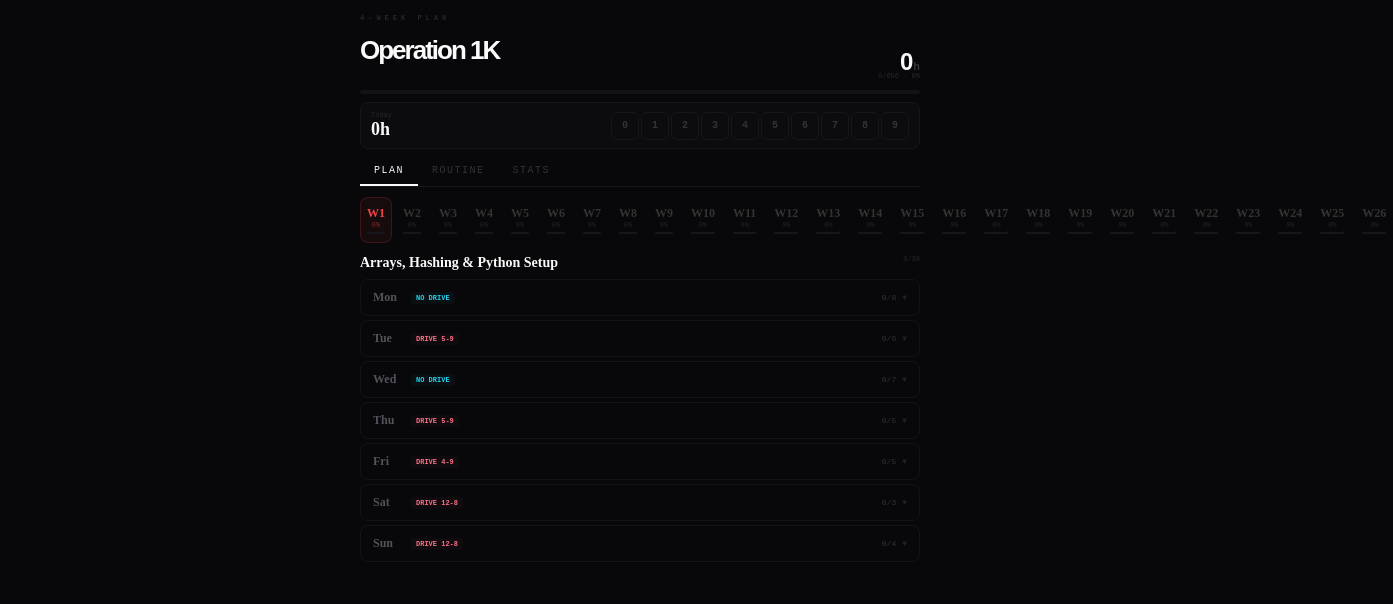
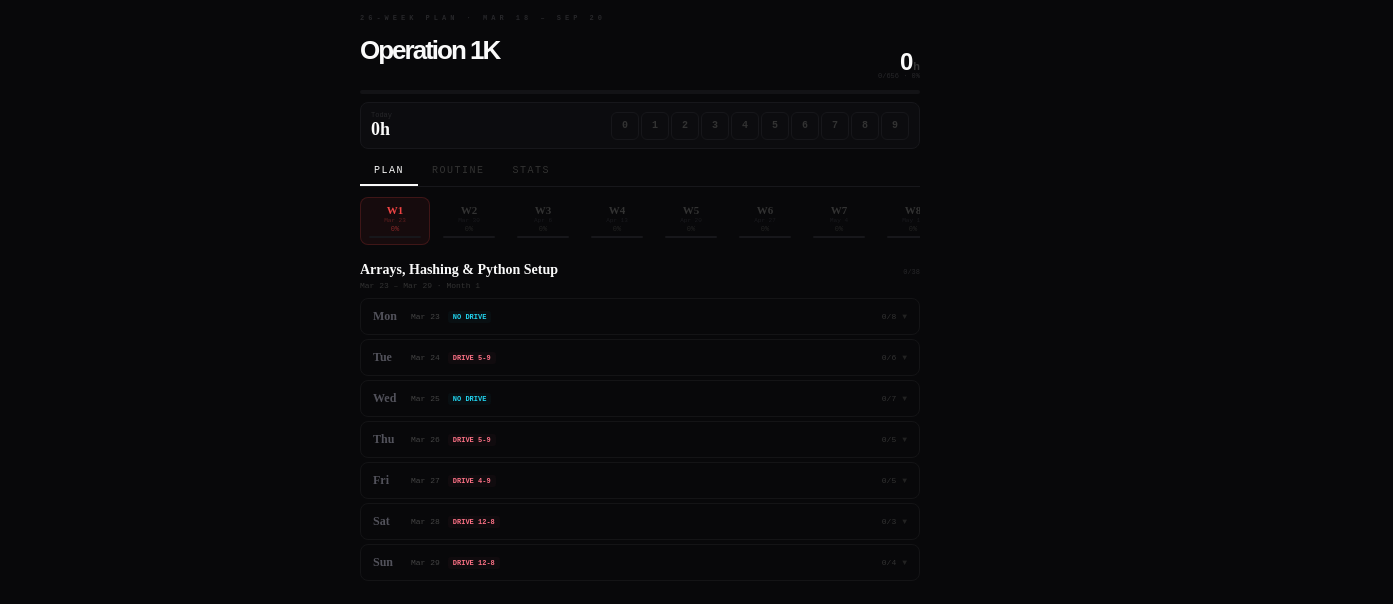
Before and after one commit to kishormorol/operation-1k, a React (Vite) app: page / in a window 1280 px wide. Shown: the top 604 px of the page, 1393 px wide, since content can reach past the window. Built offline with nearby package versions, Linux system fonts and the light colour scheme.

Commit message:
full 26-week plan with dates, Mar 23 - Sep 20

```diff
--- a/src/App.jsx
+++ b/src/App.jsx
@@ -6,6 +6,39 @@ const DAY_NAMES = ['Sun','Mon','Tue','Wed','Thu','Fri','Sat'];
 const today = () => new Date().toISOString().split('T')[0];
 const todayDay = () => DAY_NAMES[new Date().getDay()];
 const QUICK_MINS = [10, 15, 20, 30, 45, 60, 90, 120];
+
+// Start date: March 23, 2026 (Monday) = Week 1 Day 1
+// March 18-22 is Week 0 (setup)
+const PLAN_START = new Date(2026, 2, 23); // Month is 0-indexed, so 2 = March
+const DAY_MAP = { Mon:0, Tue:1, Wed:2, Thu:3, Fri:4, Sat:5, Sun:6 };
+const MONTHS = ['Jan','Feb','Mar','Apr','May','Jun','Jul','Aug','Sep','Oct','Nov','Dec'];
+
+const getWeekDates = (weekIndex) => {
+  // weekIndex 0 = Week 1 in WEEKS_DATA (id:1), starts Mar 23
+  const weekStart = new Date(PLAN_START);
+  weekStart.setDate(weekStart.getDate() + weekIndex * 7);
+  const weekEnd = new Date(weekStart);
+  weekEnd.setDate(weekEnd.getDate() + 6);
+  return {
+    start: `${MONTHS[weekStart.getMonth()]} ${weekStart.getDate()}`,
+    end: `${MONTHS[weekEnd.getMonth()]} ${weekEnd.getDate()}`,
+  };
+};
+
+const getDayDate = (weekIndex, dayName) => {
+  const offset = DAY_MAP[dayName] || 0;
+  const date = new Date(PLAN_START);
+  date.setDate(date.getDate() + weekIndex * 7 + offset);
+  return `${MONTHS[date.getMonth()]} ${date.getDate()}`;
+};
+
+const isToday = (weekIndex, dayName) => {
+  const offset = DAY_MAP[dayName] || 0;
+  const date = new Date(PLAN_START);
+  date.setDate(date.getDate() + weekIndex * 7 + offset);
+  const now = new Date();
+  return date.getFullYear() === now.getFullYear() && date.getMonth() === now.getMonth() && date.getDate() === now.getDate();
+};
 
 const fmtTime = (m) => {
   if (!m) return '';
@@ -71,7 +104,7 @@ export default function App() {
       {/* Header */}
       <div style={{ display: 'flex', justifyContent: 'space-between', alignItems: 'flex-end', marginBottom: 10 }}>
         <div>
-          <div style={{ fontSize: 7, color: '#27272A', letterSpacing: 4, textTransform: 'uppercase', fontWeight: 700 }}>4-Week Plan</div>
+          <div style={{ fontSize: 7, color: '#27272A', letterSpacing: 4, textTransform: 'uppercase', fontWeight: 700 }}>26-Week Plan · Mar 18 – Sep 20</div>
           <h1 style={{ fontFamily: "'Outfit',sans-serif", fontSize: 26, fontWeight: 900, color: '#FAFAFA', letterSpacing: -2, lineHeight: .9 }}>Operation 1K</h1>
         </div>
         <div style={{ textAlign: 'right' }}>
@@ -106,22 +139,27 @@ export default function App() {
       {/* PLAN */}
       {view === 'plan' && (
         <div>
-          <div style={{ display: 'flex', gap: 4, marginBottom: 12 }}>
+          <div style={{ display: 'flex', gap: 4, marginBottom: 12, overflowX: 'auto', paddingBottom: 4 }}>
             {WEEKS_DATA.map((w, i) => {
               const p = getWeekProg(i); const on = i === selWeek;
+              const wd = getWeekDates(i);
               return (
                 <div key={i} onClick={() => { setSelWeek(i); setSelDay(null); }}
-                  style={{ flex: 1, cursor: 'pointer', padding: '8px 6px', borderRadius: 8, textAlign: 'center', background: on ? w.accent + '10' : 'transparent', border: `1px solid ${on ? w.accent + '30' : 'transparent'}` }}>
-                  <div style={{ fontFamily: "'Outfit'", fontSize: 12, fontWeight: 800, color: on ? w.accent : '#333' }}>W{w.id}</div>
-                  <div style={{ fontSize: 7, color: on ? w.accent + '80' : '#222' }}>{p.pct}%</div>
+                  style={{ cursor: 'pointer', padding: '6px 8px', borderRadius: 8, textAlign: 'center', background: on ? w.accent + '10' : 'transparent', border: `1px solid ${on ? w.accent + '30' : 'transparent'}`, minWidth: 52, flexShrink: 0 }}>
+                  <div style={{ fontFamily: "'Outfit'", fontSize: 11, fontWeight: 800, color: on ? w.accent : '#333' }}>W{w.id}</div>
+                  <div style={{ fontSize: 6, color: on ? w.accent + '55' : '#1A1A1E', marginTop: 1 }}>{wd.start}</div>
+                  <div style={{ fontSize: 7, color: on ? w.accent + '80' : '#222', marginTop: 1 }}>{p.pct}%</div>
                   {p.mins > 0 && <div style={{ fontSize: 6, color: '#10B981', marginTop: 1 }}>{fmtTime(p.mins)}</div>}
                   <div style={{ height: 2, background: '#17171B', borderRadius: 1, marginTop: 3, overflow: 'hidden' }}><div style={{ height: '100%', background: w.accent, width: `${p.pct}%` }} /></div>
                 </div>
               );
             })}
           </div>
-          <div style={{ display: 'flex', justifyContent: 'space-between', marginBottom: 8 }}>
-            <span style={{ fontFamily: "'Outfit'", fontSize: 14, fontWeight: 700, color: '#FAFAFA' }}>{week.title}</span>
+          <div style={{ display: 'flex', justifyContent: 'space-between', alignItems: 'baseline', marginBottom: 8 }}>
+            <div>
+              <span style={{ fontFamily: "'Outfit'", fontSize: 14, fontWeight: 700, color: '#FAFAFA' }}>{week.title}</span>
+              <div style={{ fontSize: 8, color: '#333', marginTop: 2 }}>{getWeekDates(selWeek).start} – {getWeekDates(selWeek).end} · Month {week.month}</div>
+            </div>
             <span style={{ fontSize: 7, color: '#27272A' }}>{getWeekProg(selWeek).done}/{getWeekProg(selWeek).total}</span>
           </div>
 
@@ -131,12 +169,16 @@ export default function App() {
             const isOpen = selDay === di;
             const allDone = dayDone === d.tasks.length && d.tasks.length > 0;
             const nd = d.tag.includes('NO');
+            const dayDate = getDayDate(selWeek, d.day);
+            const isTodayDay = isToday(selWeek, d.day);
             return (
-              <div key={di} style={{ marginBottom: 4, border: `1px solid ${isOpen ? week.accent + '25' : '#141416'}`, borderRadius: 8, overflow: 'hidden' }}>
+              <div key={di} style={{ marginBottom: 4, border: `1px solid ${isTodayDay ? '#FBBF2440' : isOpen ? week.accent + '25' : '#141416'}`, borderRadius: 8, overflow: 'hidden', background: isTodayDay ? '#FBBF2405' : 'transparent' }}>
                 <div onClick={() => setSelDay(isOpen ? null : di)} style={{ padding: '10px 12px', cursor: 'pointer', display: 'flex', alignItems: 'center', justifyContent: 'space-between' }}>
                   <div style={{ display: 'flex', alignItems: 'center', gap: 8 }}>
-                    <span style={{ fontFamily: "'Outfit'", fontSize: 12, fontWeight: 700, color: isOpen ? week.accent : '#52525B', width: 30 }}>{d.day}</span>
+                    <span style={{ fontFamily: "'Outfit'", fontSize: 12, fontWeight: 700, color: isTodayDay ? '#FBBF24' : isOpen ? week.accent : '#52525B', width: 30 }}>{d.day}</span>
+                    <span style={{ fontSize: 8, color: isTodayDay ? '#FBBF24' : '#444', fontWeight: 500 }}>{dayDate}</span>
                     <span style={{ fontSize: 7, padding: '2px 5px', borderRadius: 3, background: nd ? '#22D3EE08' : '#FB718508', color: nd ? '#22D3EE' : '#FB7185', fontWeight: 600 }}>{d.tag}</span>
+                    {isTodayDay && <span style={{ fontSize: 6, padding: '1px 4px', borderRadius: 3, background: '#FBBF2420', color: '#FBBF24', fontWeight: 700 }}>TODAY</span>}
                   </div>
                   <div style={{ display: 'flex', alignItems: 'center', gap: 6 }}>
                     {dayMins > 0 && <span style={{ fontSize: 7, color: '#10B981', fontWeight: 600 }}>⏱{fmtTime(dayMins)}</span>}
```
